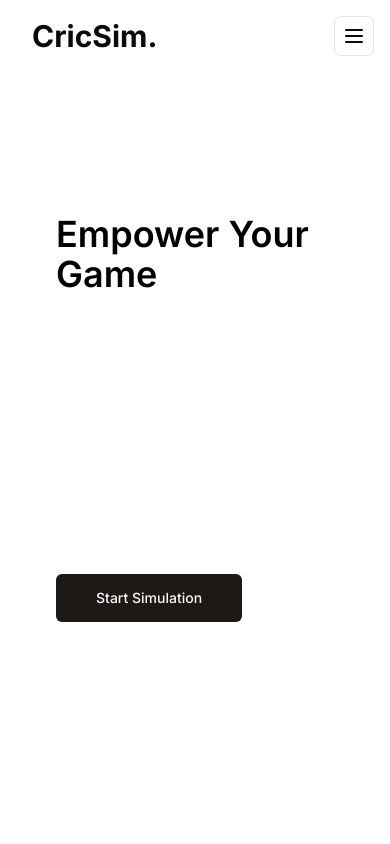
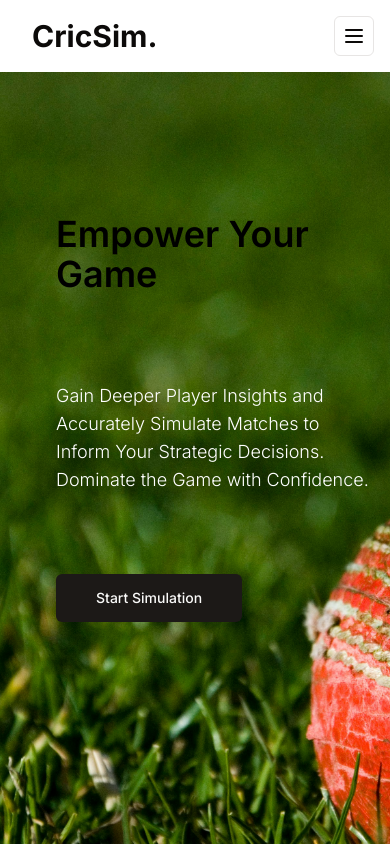
Before and after one commit to nischalmainali21/Major-CricSim-Frontend, a Next.js app: page / in a window 390 px wide. Shown: the top 844 px of the page. Built offline with nearby package versions, Linux system fonts and the light colour scheme.

Commit message:
fix landing page image not showing in <lg viewport

```diff
--- a/src/components/Landing.jsx
+++ b/src/components/Landing.jsx
@@ -14,7 +14,7 @@ const Landing = () => {
           width={100}
           height={100}
           alt="landing"
-          className="w-full h-full object-cover hidden lg:block"
+          className="w-full h-full object-cover "
         />
         <div className="w-full h-full  absolute top-0 flex flex-col justify-center text-left md:text-6xl lg:text-5xl text-4xl font-semibold font-body text-black p-9 mx-5 ">
           <h1 className="mt-20">Empower Your Game</h1>
```
